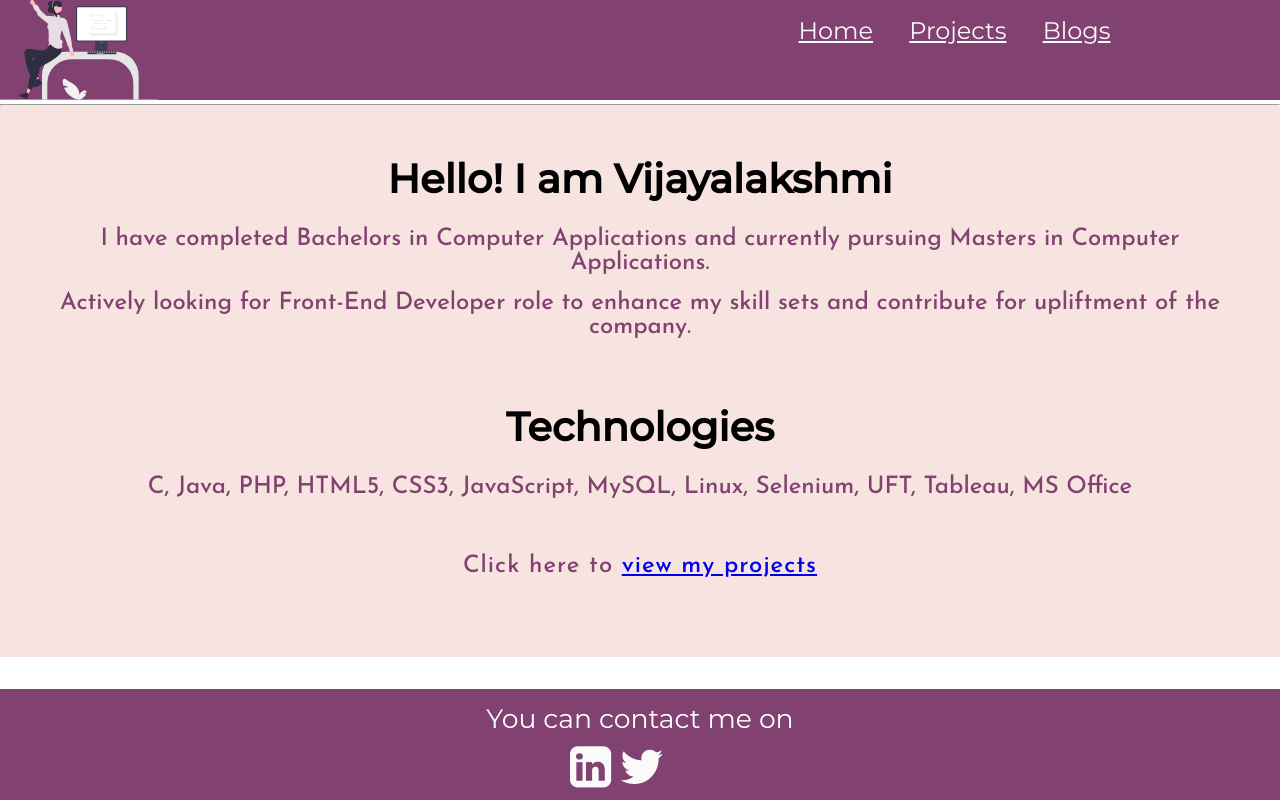
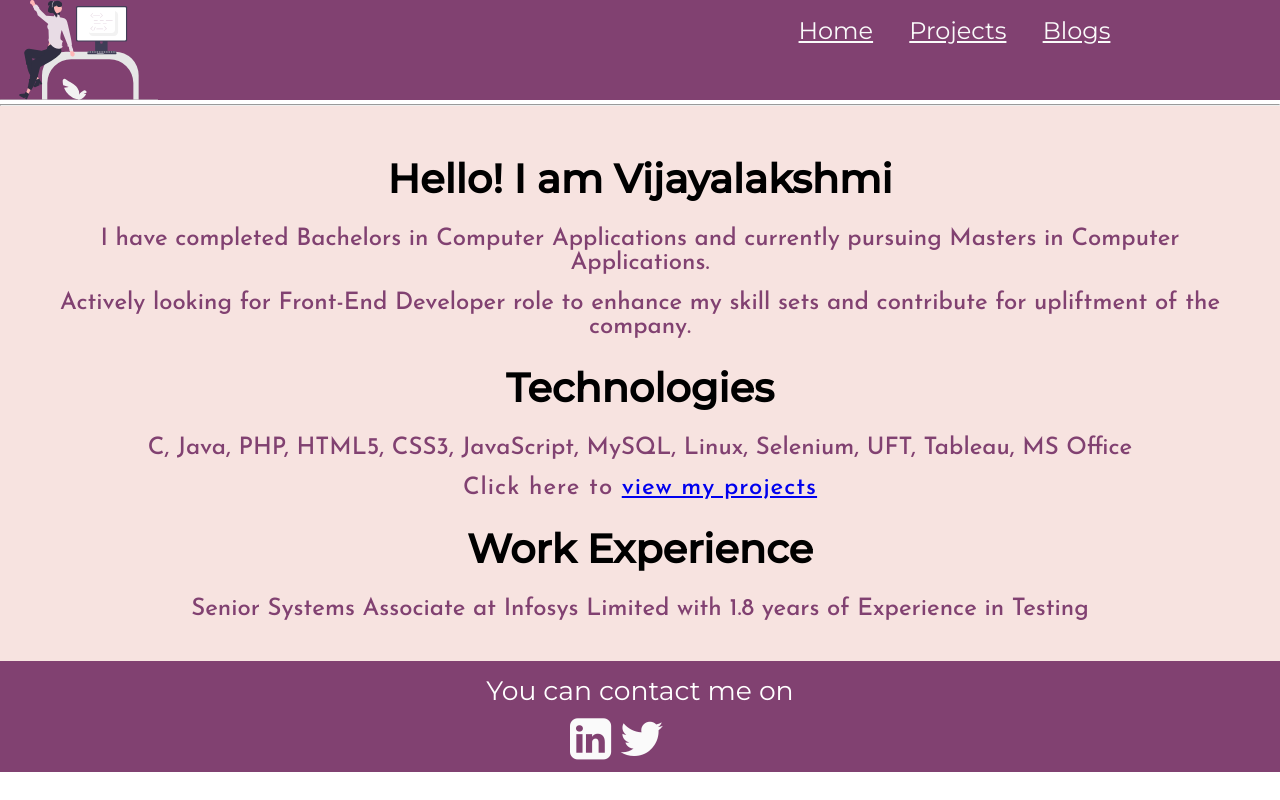
Before and after one commit to VijayalakshmiGanesh/Vijayalakshmi-site, a plain HTML site: page index.html in a window 1280 px wide. Drawn offline with Linux system fonts and the light colour scheme; a web font is replaced by a local one.

Commit message:
completely done

```diff
--- a/index.html
+++ b/index.html
@@ -40,23 +40,24 @@
         <p>Actively looking for Front-End Developer role to enhance my skill sets and contribute for upliftment of the
             company.
         </p>
-        <br />
+
         <h3>Technologies</h3>
-        <p> C, Java, PHP, HTML5, CSS3, JavaScript, MySQL, Linux, Selenium, UFT, Tableau, MS Office</p> <br>
+        <p> C, Java, PHP, HTML5, CSS3, JavaScript, MySQL, Linux, Selenium, UFT, Tableau, MS Office</p>
 
-        <p class="project-link-text"> Click here to <a href="projects.html">view my projects</a></p> <br>
+        <p class="project-link-text"> Click here to <a href="projects.html">view my projects</a></p>
 
+        <h3>Work Experience</h3>
+        <p>Senior Systems Associate at Infosys Limited with 1.8 years of Experience in Testing</p>
 
-        <footer class="blog-footer">
-            <small> You can contact me on </small>
-            <br>
+    </div>
+    <div class="body-content" style="box-shadow:none; padding: 0px;">
+        <footer>
+            <small> You can contact me on </small><br />
             <!-- <a href="#"><span class="material-icons-outlined md-36"><img src="image/mail-icon.svg"></span></a> -->
             <a href="https://www.linkedin.com/in/vijayalakshmi-g-182a061a9" target="_new"><i class="fa">&#xf08c;</i></a>
             <a href="https://twitter.com/VIJAYALAKSHMIG4" target="_new"><i class="fa">&#xf099;</i></a>
             <a href="mailto:gviji152000@gmail.com"><span class="material-icons md-48"><i
                         class="material-icons">&#xe0be;</i></span></a>
-
-
         </footer>
     </div>
 
--- a/style.css
+++ b/style.css
@@ -197,6 +197,7 @@ footer p {
     left: 0;
     right: 0;
     bottom: 0;
+
 }
 
 small {
```
Also changed, not shown: blog.html (+3 -3 lines), blogg/Blog1.html (+3 -1 lines), blogg/Blog2.html (+3 -1 lines).
